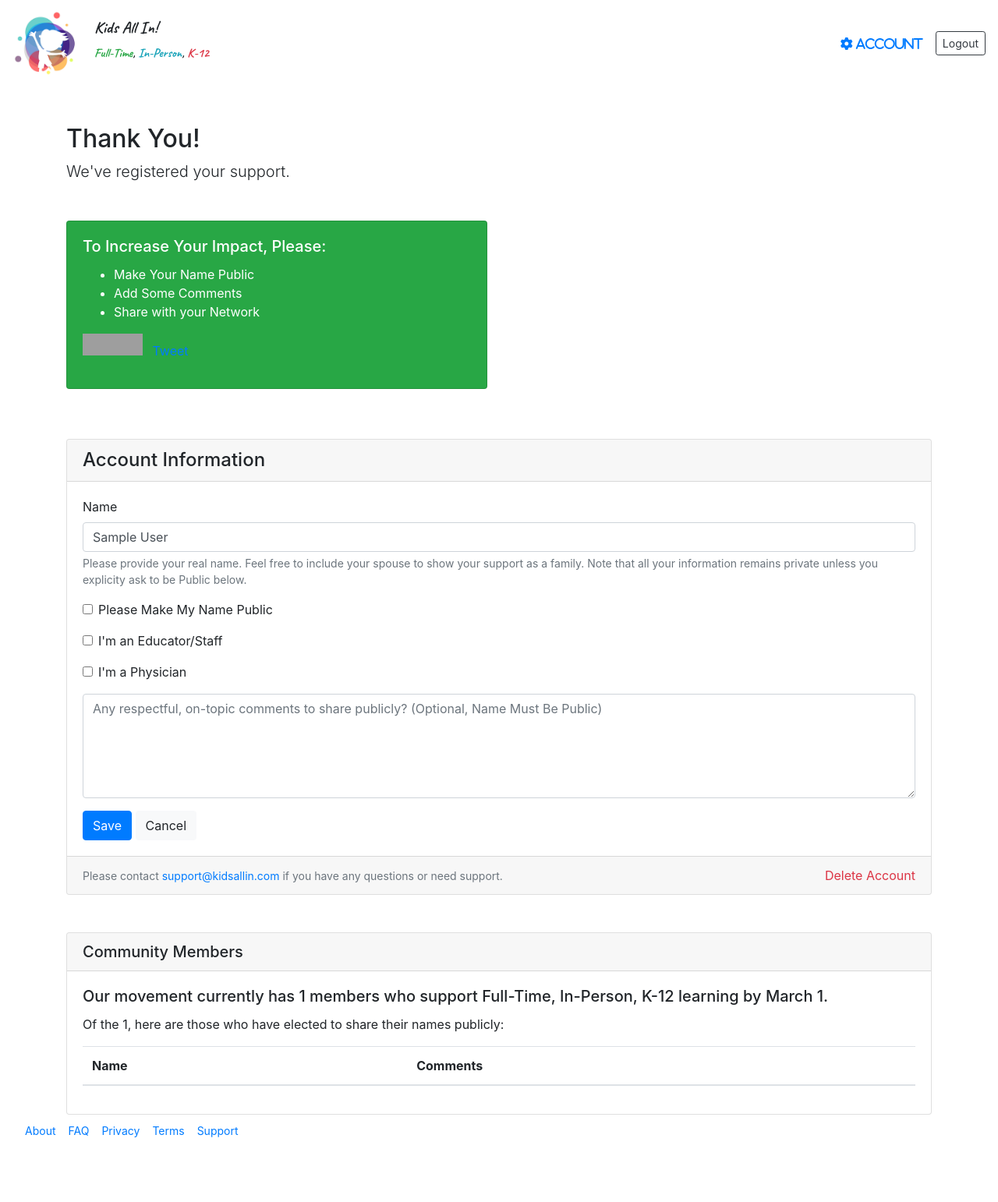
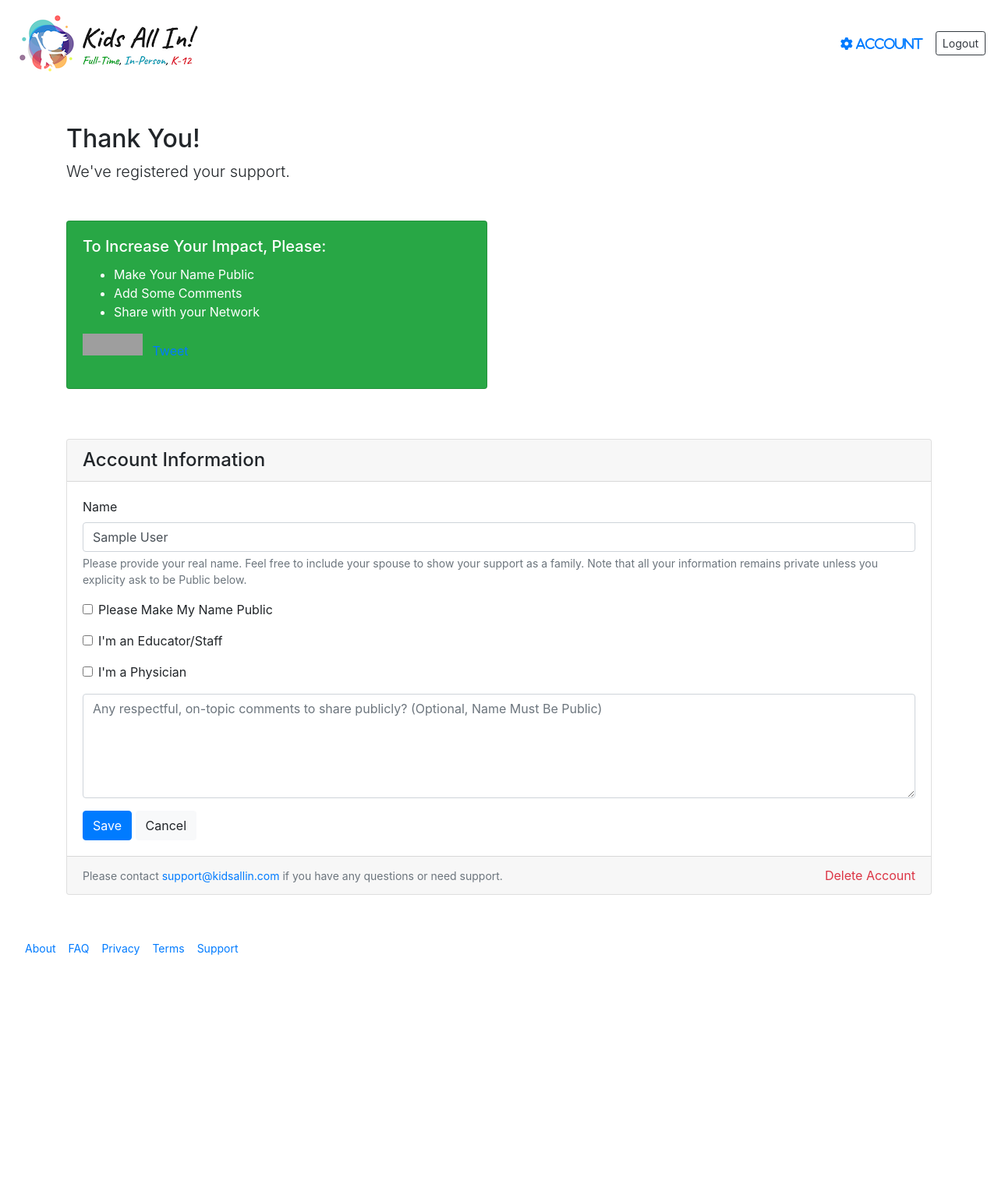
Before and after one commit to dbinetti/kidsallin, a Django app: page /account in a window 1280 px wide. Shown: the whole page at 78% size. After the commit the page ends 1225 px from the top, so only its background shows below. Run offline with Django 3.2, Linux system fonts and the light colour scheme; the visitor is signed in with stand-in values (Sample User, id 1); data comes from the database, SQL or seed files in the repository; lists and menus that the app fills with data are empty; some libraries are stand-ins or nearby versions; grey boxes are pictures that could not be loaded.

Commit message:
Add updated navigation, logo

```diff
--- a/project/app/templates/app/pages/account.html
+++ b/project/app/templates/app/pages/account.html
@@ -67,29 +67,4 @@
       </div>
     </div>
   </section>
-  <section class='mt-5'>
-    <div class="card">
-      <h5 class="card-header">Community Members</h5>
-      <div class="card-body">
-        <h5 class="card-title">Our movement currently has {{total}} members who support Full-Time, In-Person, K-12 learning by March 1.</h5>
-        <p>Of the {{total}}, here are those who have elected to share their names publicly:</p>
-        <table class='table'>
-          <thead>
-            <tr>
-              <th>Name</th>
-              <th>Comments</th>
-            </tr>
-          </thead>
-          <tbody>
-            {% for account in accounts %}
-              <tr>
-                <td>{{account.name}}</td>
-                <td>{{account.comments}}</td>
-              </tr>
-            {% endfor %}
-          </tbody>
-        </table>
-      </div>
-    </div>
-  </section>
 {% endblock content %}
--- a/project/app/templates/app/pages/base.html
+++ b/project/app/templates/app/pages/base.html
@@ -25,16 +25,7 @@
   <body>
     {% block topnav %}
       <nav class="navbar navbar-expand-sm navbar-light">
-        <a class="navbar-brand" href="{% url 'index' %}"><img class="d-inline-block mr-1" height=85 src='{% static "app/square_logo.png" %}'></a>
-        <div class='float-right'>
-          <h2 style="font-family:Caveat; font-size: 1.3em;" class='mt-2'>
-            Kids All In!
-          </h2>
-          <p style="font-family:Caveat; font-size: 1.0em;">
-            <span class='text-success'>Full-Time</span>, <span class='text-info'>In-Person</span>, <span class='text-danger'>K-12</span>
-          </p>
-        </div>
-
+        <a class="navbar-brand" href="{% url 'index' %}"><img class="d-inline-block mr-1" src='{% static "app/wide_logo.png" %}'></a>
         <button class="navbar-toggler" type="button" data-toggle="collapse" data-target="#navbarNav">
         <span class="navbar-toggler-icon"></span>
         </button>
--- a/project/app/views.py
+++ b/project/app/views.py
@@ -30,8 +30,6 @@ from .tasks import send_email
 
 # Root
 def index(request):
-    if request.user.is_authenticated:
-        return redirect('account')
     accounts = Account.objects.filter(
         is_public=True,
     ).order_by('-created')
```
Also changed, not shown: project/app/static/app/wide_logo.png (added).
